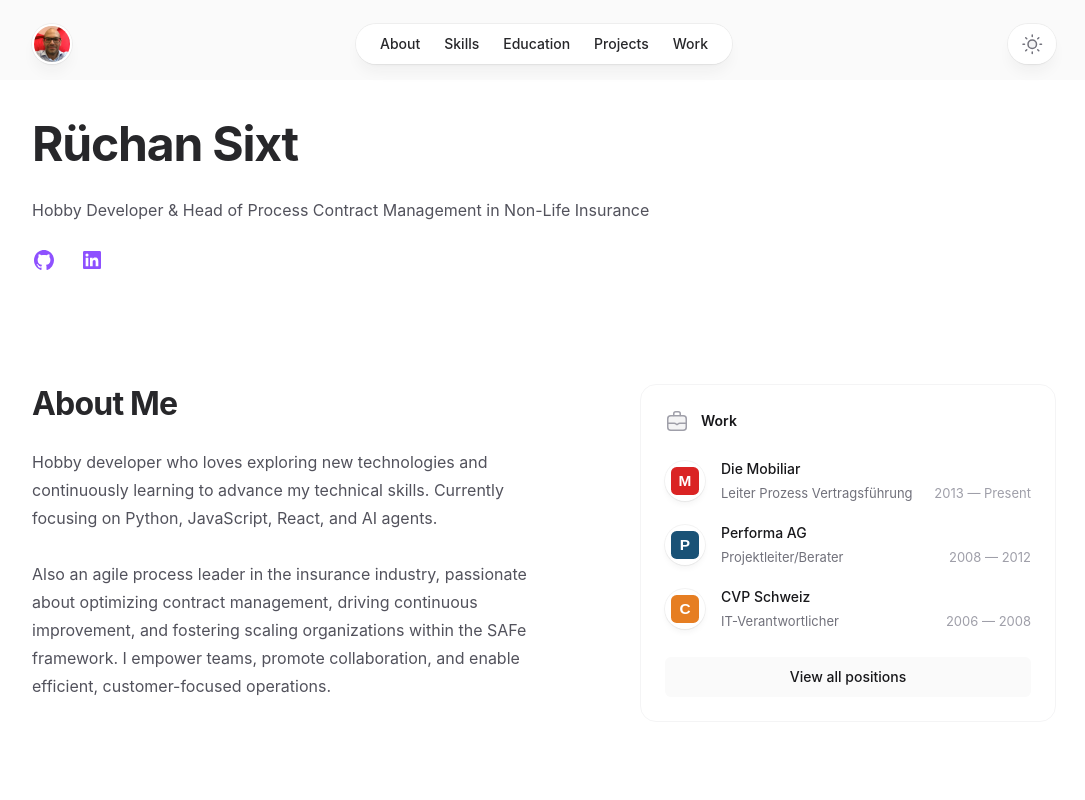
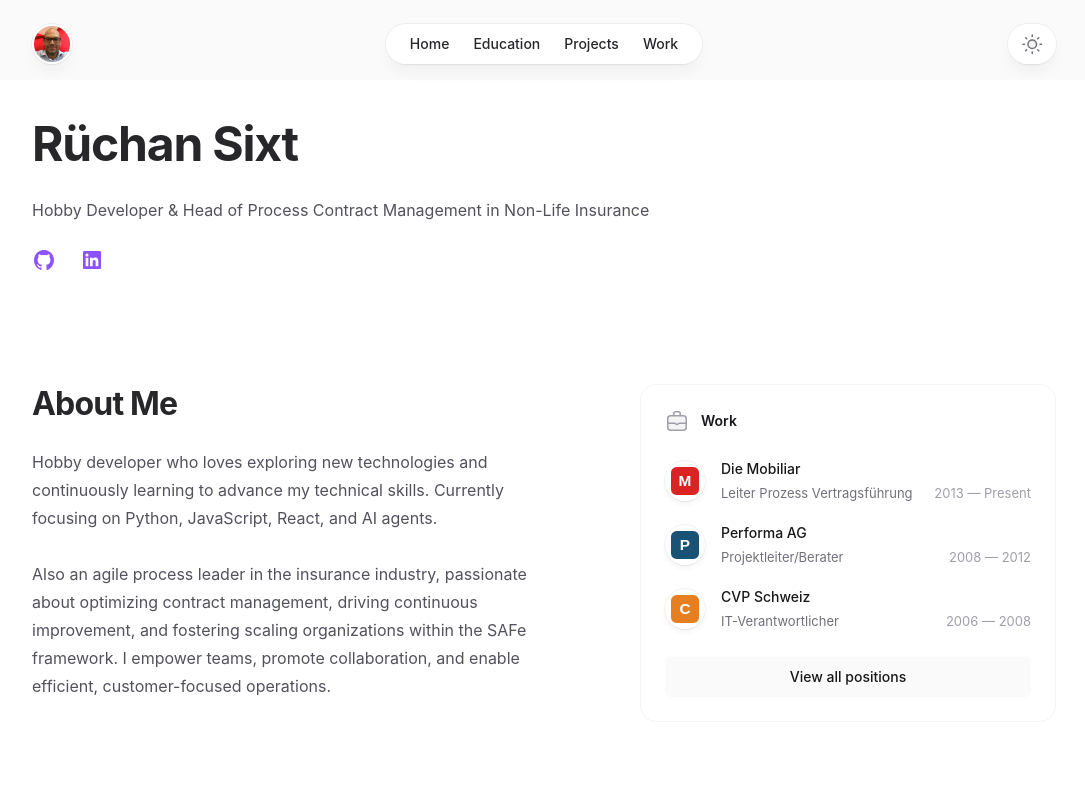
Before and after one commit to richi-sixt/digital-handshake, a Next.js app: page / in a window 1280 px wide. Shown: the top 800 px of the page, without its empty margins (96-1181 px from the left). Built offline with nearby package versions, Linux system fonts and the light colour scheme.

Commit message:
simplified nav

```diff
--- a/src/components/Header.tsx
+++ b/src/components/Header.tsx
@@ -77,8 +77,7 @@ function MoonIcon(props: React.ComponentPropsWithoutRef<'svg'>) {
 }
 
 const navItems = [
-  { href: '/#about', label: 'About' },
-  { href: '/#skills', label: 'Skills' },
+  { href: '/', label: 'Home' },
   { href: '/education', label: 'Education' },
   { href: '/projects', label: 'Projects' },
   { href: '/work', label: 'Work' },
```
Also changed, not shown: 1 other file (tests, documents, lock files or other folders).
